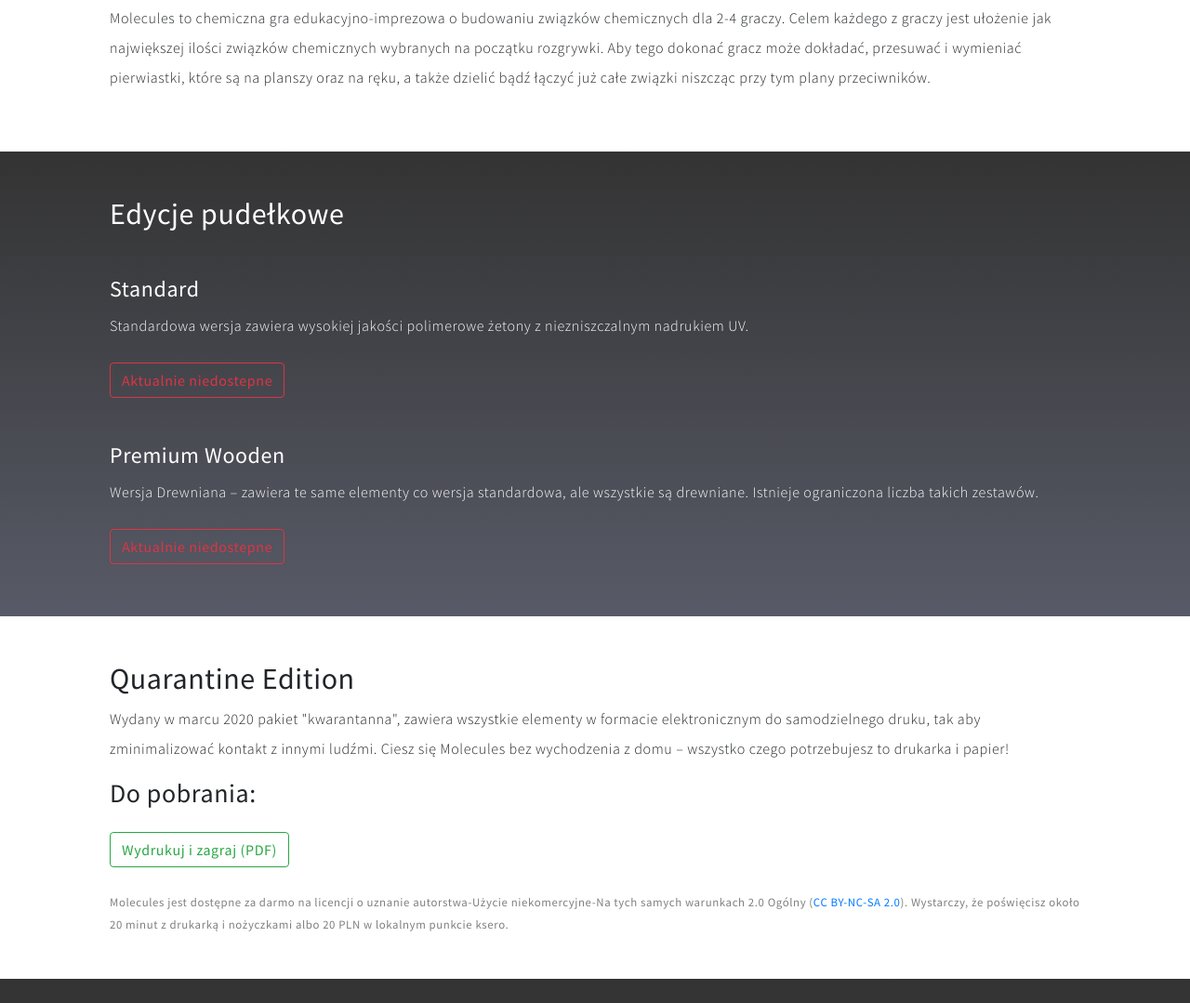
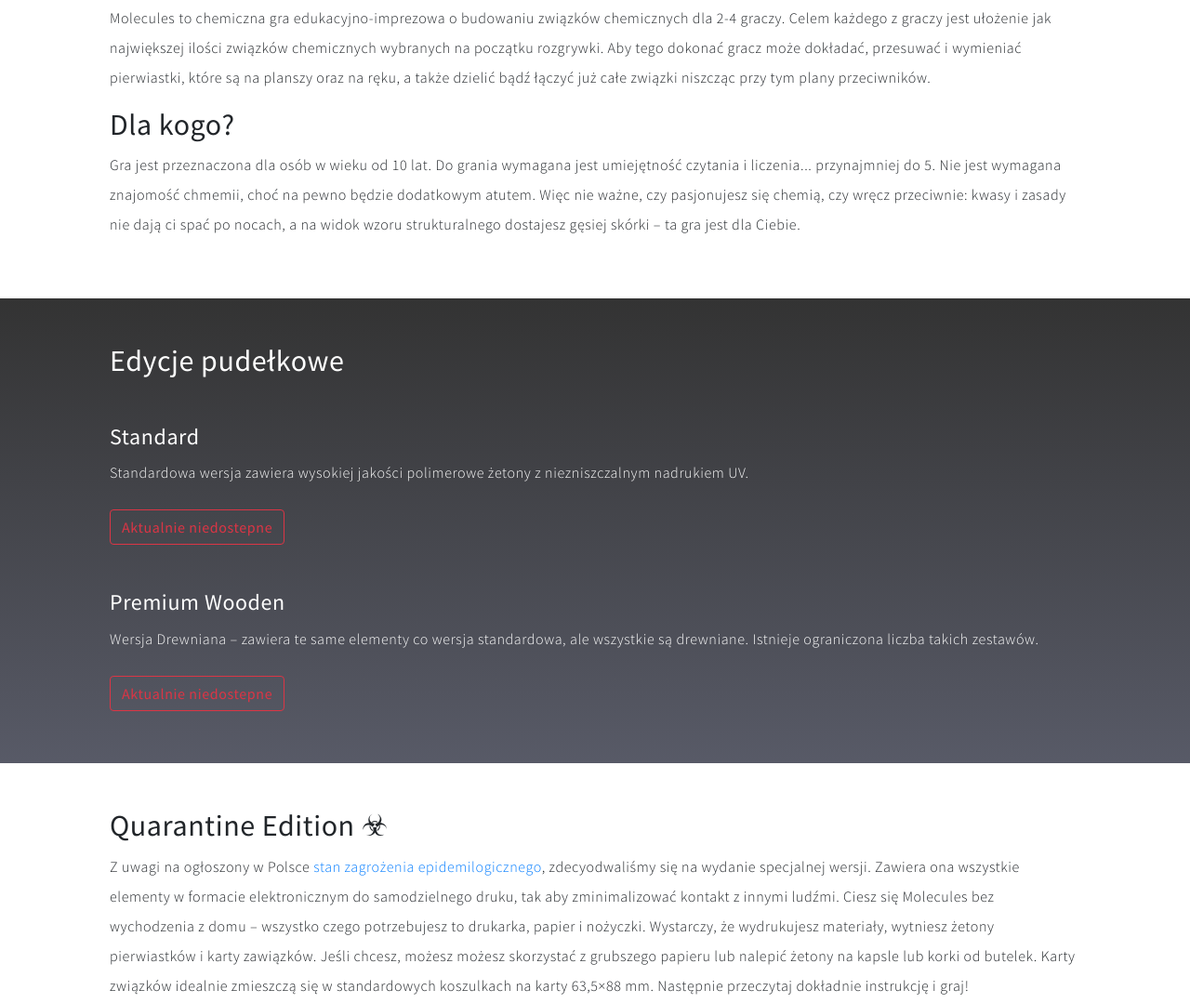
Before and after one commit to bgalek/molecul.es, a plain HTML site: page index.html in a window 1280 px wide. Shown: the part 1262-2341 px from the top of the page at 93% size. Drawn offline with nearby package versions, Linux system fonts and the light colour scheme.

Commit message:
Add info about print2play

```diff
--- a/index.html
+++ b/index.html
@@ -86,6 +86,15 @@
                 planszy oraz na ręku, a także dzielić bądź łączyć już całe związki niszcząc przy tym plany
                 przeciwników.
             </p>
+            <h2>Dla kogo?</h2>
+            <p>
+                Gra jest przeznaczona dla osób w wieku od 10 lat.
+                Do grania wymagana jest umiejętność czytania i liczenia... przynajmniej do 5.
+                Nie jest wymagana znajomość chmemii, choć na pewno będzie dodatkowym atutem.
+                Więc nie ważne, czy pasjonujesz się chemią,
+                czy wręcz przeciwnie: kwasy i zasady nie dają ci spać po nocach,
+                a na widok wzoru strukturalnego dostajesz gęsiej skórki – ta gra jest dla Ciebie.
+            </p>
         </div>
     </section>
 </div>
@@ -109,12 +118,18 @@
 <div class="container">
     <section id="pobierz" class="row">
         <div class="col p-5">
-            <h2>Quarantine Edition</h2>
+            <h2>Quarantine Edition ☣</h2>
             <p>
-                Wydany w marcu 2020 pakiet "kwarantanna", zawiera wszystkie elementy w formacie elektronicznym do
+                Z uwagi na ogłoszony w Polsce
+                <a href="https://www.gov.pl/web/koronawirus/od-dzis-wprowadzimy-stan-zagrozenia-epidemicznego">stan zagrożenia epidemilogicznego</a>,
+                zdecyodwaliśmy się na wydanie specjalnej wersji.
+                Zawiera ona wszystkie elementy w formacie elektronicznym do
                 samodzielnego druku, tak aby zminimalizować kontakt z innymi ludźmi. Ciesz się Molecules bez
-                wychodzenia
-                z domu – wszystko czego potrzebujesz to drukarka i papier!
+                wychodzenia z domu – wszystko czego potrzebujesz to drukarka, papier i nożyczki.
+                Wystarczy, że wydrukujesz materiały, wytniesz żetony pierwiastków i karty zawiązków.
+                Jeśli chcesz, możesz możesz skorzystać z grubszego papieru lub nalepić żetony na kapsle lub korki
+                od butelek. Karty związków idealnie zmieszczą się w standardowych koszulkach na karty 63,5×88 mm.
+                Następnie przeczytaj dokładnie instrukcję i graj!
             </p>
             <h3 class="mb-4">Do pobrania:</h3>
             <p>
```
